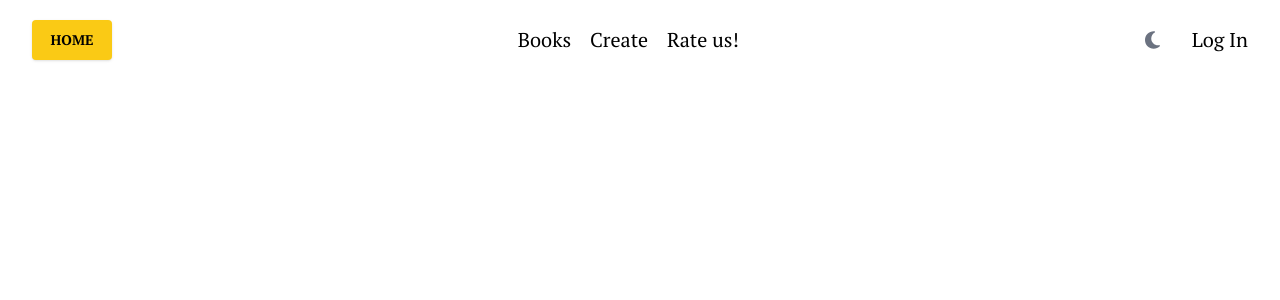
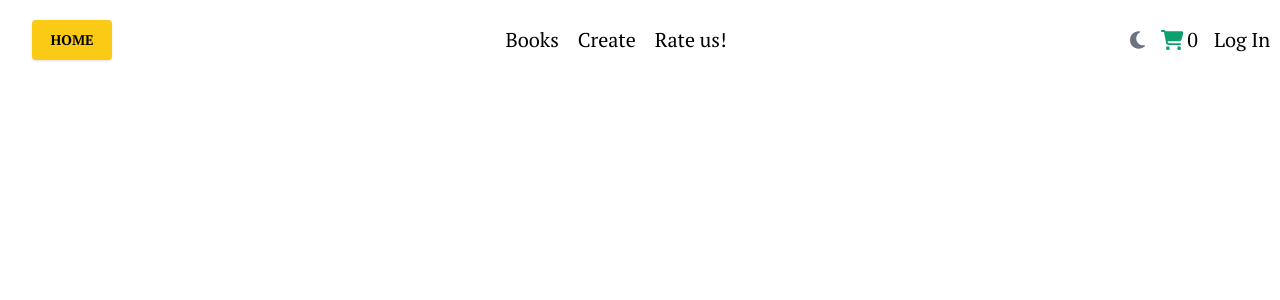
Before and after one commit to lautaromateol/stayfy-front, a React (Vite) app in the folder front/: page /cart in a window 1280 px wide. Shown: the top 300 px of the page. Built offline with nearby package versions, Linux system fonts and the light colour scheme; a web font is replaced by a local one.

Commit message:
empezando carrito

```diff
--- a/front/src/App.jsx
+++ b/front/src/App.jsx
@@ -11,6 +11,7 @@ import { useState } from 'react'
 import './App.css'
 import TestComponent from './TestComponent/TestComponent'
 import { BACKEND_URL } from '../utils'
+import { CartProvider } from "./Components/Cart/CartContext/CartContext";
 
 function App() {
   const [darkMode, setDarkMode] = useState(false);
@@ -40,7 +41,8 @@ function App() {
 
   return (
     <div className={darkMode ? 'dark' : ''}>
-          <Nav darkMode={darkMode} toggleDarkMode={toggleDarkMode} />
+          <CartProvider>
+            <Nav darkMode={darkMode} toggleDarkMode={toggleDarkMode} />
           <Routes>
           <Route path='/' element= {<Home/>}/>
           <Route path='/create' element={<Create/>}/>
@@ -55,6 +57,7 @@ function App() {
                 element={<TestComponent books={books} isLoading={isLoading} />}
               />   */}
         </Routes>
+        </CartProvider>
       </div>
   )
 }
--- /dev/null
+++ b/front/src/Components/Cart/CartContext/CartContext.jsx
@@ -0,0 +1,33 @@
+import React, { createContext, useContext, useState, useEffect } from "react";
+
+const CartContext = createContext();
+
+export function useCart() {
+    return useContext(CartContext);
+}
+
+export function CartProvider({ children }) {
+    const [cartCount, setCartCount] = useState(0);
+
+    useEffect(() => {
+        // Recuperar el estado del carrito almacenado en localStorage al cargar la aplicación
+        const savedCartCount = localStorage.getItem("cartCount");
+        if (savedCartCount) {
+            setCartCount(parseInt(savedCartCount));
+        }
+    }, []);
+
+    const addToCart = () => {
+        const newCartCount = cartCount + 1;
+        setCartCount(newCartCount);
+
+        localStorage.setItem("cartCount", newCartCount.toString());
+    };
+
+    const value = {
+        cartCount,
+        addToCart,
+    };
+
+    return <CartContext.Provider value={value}>{children}</CartContext.Provider>;
+}
--- a/front/src/Components/Detail/Detail.jsx
+++ b/front/src/Components/Detail/Detail.jsx
@@ -2,8 +2,13 @@ import { useEffect, useState } from 'react';
 import { useParams } from 'react-router-dom';
 import axios from 'axios';
 import EstrellasRating from '../StartRating/StartRating';
+import { useCart } from "../Cart/CartContext/CartContext";
+import { FontAwesomeIcon } from "@fortawesome/react-fontawesome";
+import { faCheck } from "@fortawesome/free-solid-svg-icons";
 
 const Detail = () => {
+  const { addToCart } = useCart();
+  const [addedToCart, setAddedToCart] = useState(false);
 
   const [preferenceId, setPreferenceId] = useState(null);
 
@@ -12,6 +17,11 @@ const Detail = () => {
   const { id } = useParams()
 
   const rating = 4.5
+
+  const handleAddToCart = () => {
+    addToCart();
+    setAddedToCart(true);
+  };
 
   const handleCheckout = async () => {
     try {
@@ -42,7 +52,7 @@ const Detail = () => {
   }, []);
 
   return (
-    <div>
+    <div className='bg-stone-400 dark:bg-gray-900 text-gray-800 dark:text-gray-300'>
       <div className='grid grid-cols-[50%_50%] mt-11'>
         <div className='grid place-content-center'>
           <img className='w-[350px] h-[500px]' src={book.image} />
@@ -56,7 +66,19 @@ const Detail = () => {
           <p className='text-3xl mb-2.5'>${book.price && book.price}</p>
           <fieldset className="border border-solid border-gray-400 p-3">
             <button className='bg-green-500 m-2.5 py-0.5 px-1 w-60 h-7.3 rounded-md text-white hover:cursor-pointer' onClick={handleCheckout}>Buy now</button>
-            <button className='bg-green-500 m-2.5 py-0.5 px-1 w-60 h-7.3 rounded-md text-white hover:cursor-pointer'>Add to cart</button>
+            {/* <button className='bg-green-500 m-2.5 py-0.5 px-1 w-60 h-7.3 rounded-md text-white hover:cursor-pointer' onClick={handleAddToCart} >Add to cart</button> */}
+
+            {/* Resto del componente Detail */}
+            <button onClick={handleAddToCart} disabled={addedToCart} className='bg-green-500 m-2.5 py-0.5 px-1 w-60 h-7.3 rounded-md text-white hover:cursor-pointer'>
+              {addedToCart ? (
+                <>
+                  <FontAwesomeIcon icon={faCheck} /> Agregado al carrito
+                </>
+              ) : (
+                "Add to cart"
+              )}
+            </button>
+
             {preferenceId && (
               <button className='block w-60 h-7.1 bg-[rgba(0,188,255,255)] rounded-md border-none hover:cursor-pointer m-2.5 py-0.5 px-1'>
                 <img className='relative top-3 w-7.5 h-5' src='https://vectorseek.com/wp-content/uploads/2023/08/Mercado-Pago-Icon-Logo-Vector.svg-.png' />
@@ -66,7 +88,7 @@ const Detail = () => {
         </div>
       </div>
       <hr className="border-bottom border-solid border-gray-400 p-1 mt-10" />
-      <div class=" grid place-content-center mx-auto w-[80%] p-5">
+      <div className=" grid place-content-center mx-auto w-[80%] p-5">
         <div className='w-[350px]'>
           <h2 className='text-2xl  text-center border border-solid border-gray-400'>Product Details</h2>
           <div className='grid grid-cols-[50%_50%] border border-solid border-gray-400'>
--- a/front/src/Components/Nav/Nav.jsx
+++ b/front/src/Components/Nav/Nav.jsx
@@ -1,8 +1,12 @@
 import { Link } from "react-router-dom"
 import { FontAwesomeIcon } from '@fortawesome/react-fontawesome';
-import { faSun, faMoon } from '@fortawesome/free-solid-svg-icons';
+import { faSun, faMoon, faShoppingCart } from '@fortawesome/free-solid-svg-icons';
+import { useCart } from "../Cart/CartContext/CartContext";
+// import { useSpring, animated } from "react-spring";
 
 const Nav = ({ darkMode, toggleDarkMode }) => {
+    const { cartCount, addToCart } = useCart();
+
     return (
         <div className="flex justify-between w-full py-5 bg-white text-xl">
             <button className="ml-8 bg-yellow-300 text-black active:bg-yellow-400 text-sm font-bold rounded shadow hover:shadow-lg outline-none focus:outline-none h-10 w-20">
@@ -19,16 +23,28 @@ const Nav = ({ darkMode, toggleDarkMode }) => {
                     <Link to='/review'>Rate us!</Link>
                 </button>
             </div>
-            <button className="mr-8" onClick={toggleDarkMode}>
+
+            <div className="flex justify-center space-x-4 w-40">
+                {/* Botón de Modo Oscuro */}
+                <button onClick={toggleDarkMode}>
                     {darkMode ? (
                         <FontAwesomeIcon icon={faSun} className="text-yellow-500" />
                     ) : (
                         <FontAwesomeIcon icon={faMoon} className="text-gray-500" />
                     )}
+                </button>
+
+                {/* Icono de Carrito con Contador */}
+                <button>
+                    <Link to='/cart'>
+                        <FontAwesomeIcon icon={faShoppingCart} className="text-green-500" />
+                        <span className="ml-1">{cartCount}</span>
+                    </Link>
+                </button>
                 <button className="mr-8">
-                </button>
                     <Link to='/login'>Log In</Link>
                 </button>
+            </div>
 
         </div>
     )
```
Lines whose indentation alone changed are shown as unchanged.
